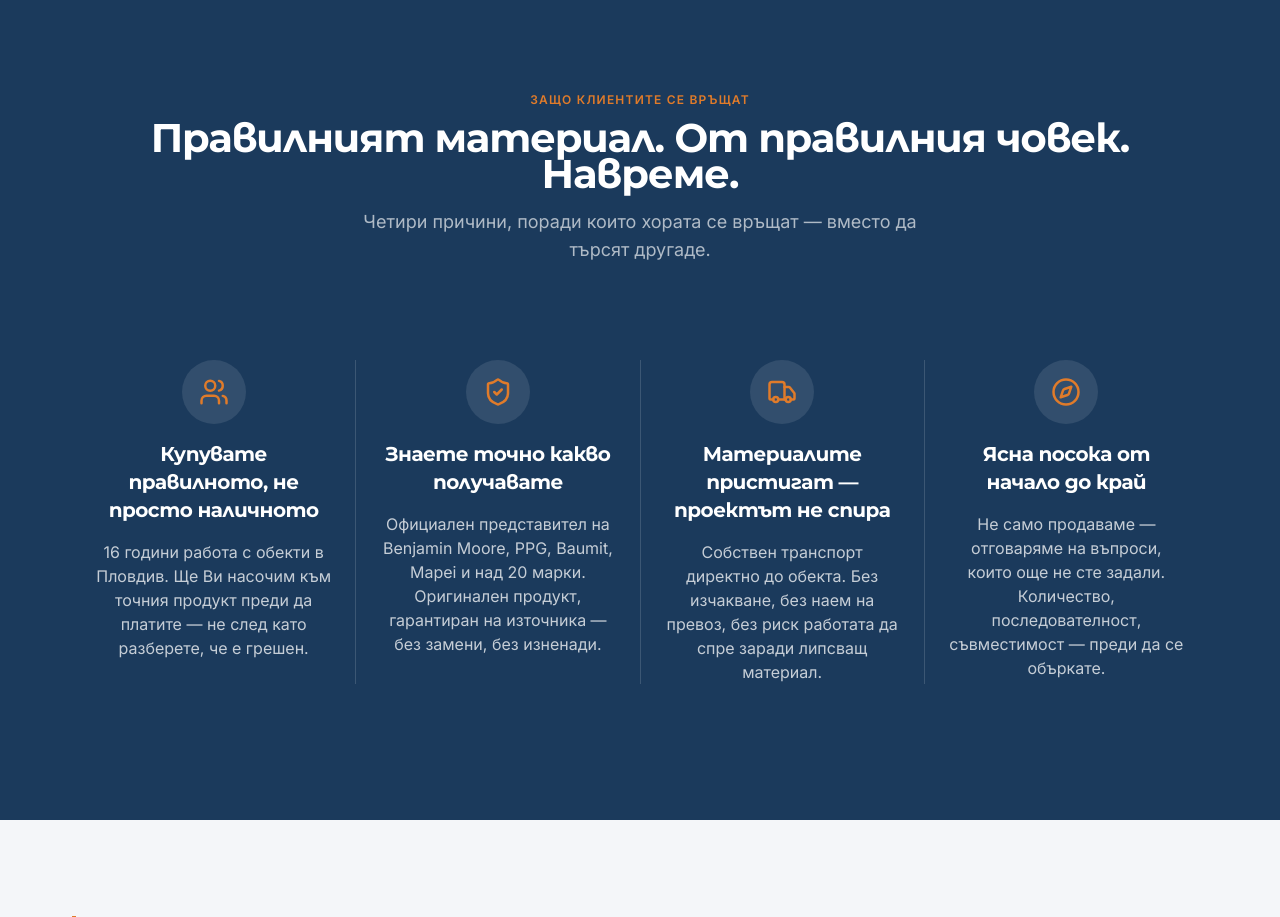
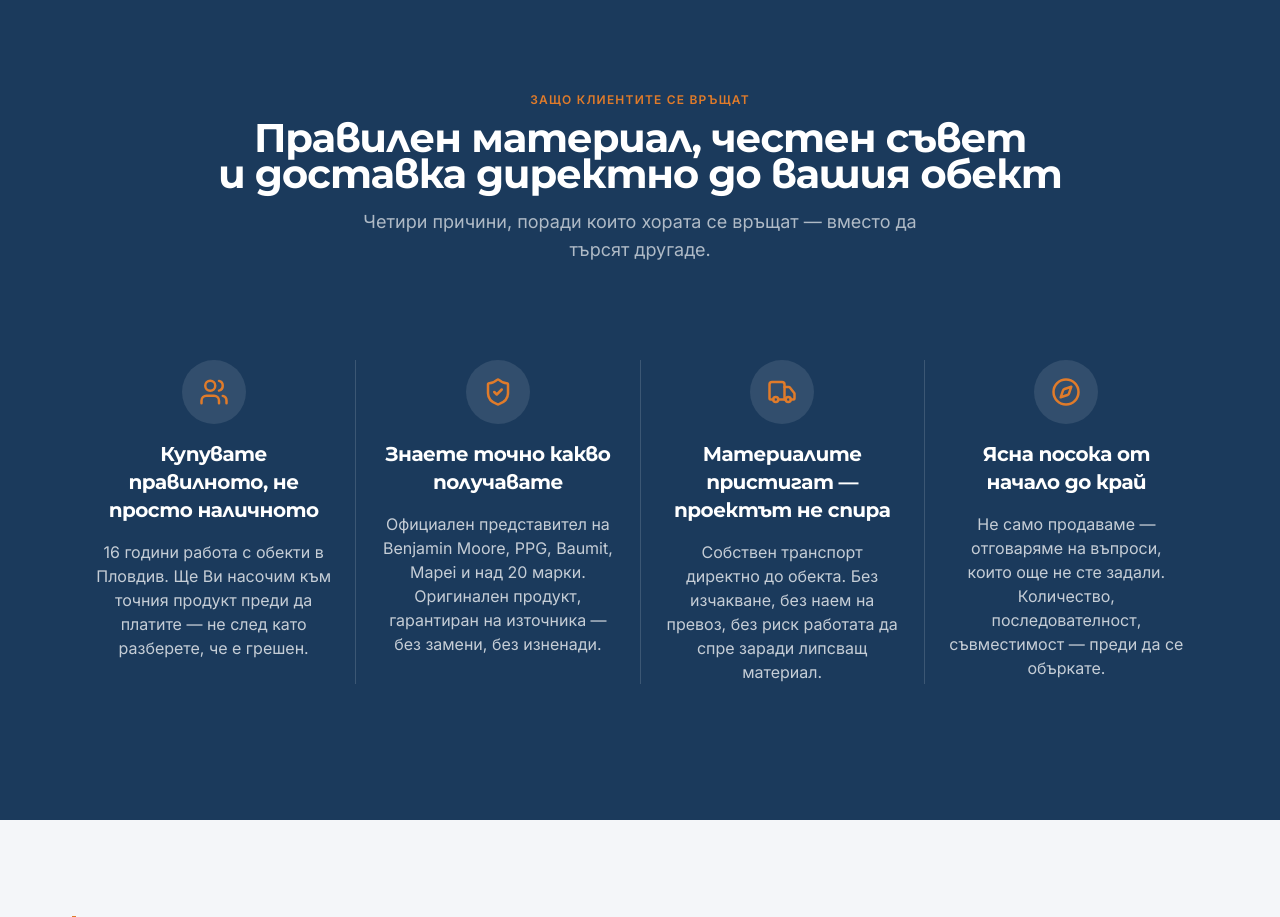
Before and after one commit to dmdigitalpartners/maxterm-paint, a Next.js app: page / in a window 1280 px wide. Shown: the part 3640-4557 px from the top of the page. Built offline with nearby package versions, Linux system fonts and the light colour scheme.

Commit message:
Auto-deploy: 2026-06-30 16:27

```diff
--- a/src/lib/content.ts
+++ b/src/lib/content.ts
@@ -145,7 +145,8 @@
 // ─── WHY US ───────────────────────────────────────────────────────────────────
 // Source: business-intelligence-report.md — all claims verified
 export const WHY_US = {
-  sectionTitle: 'Правилният материал. От правилния човек. Навреме.',
+  sectionTitle: 'Правилен материал, честен съвет',
+  sectionTitleLine2: 'и доставка директно до вашия обект',
   sectionSubtitle:
     'Четири причини, поради които хората се връщат — вместо да търсят другаде.',
   items: [
--- a/src/sections/WhyUs.tsx
+++ b/src/sections/WhyUs.tsx
@@ -48,6 +48,8 @@
             className="font-display font-bold text-2xl sm:text-3xl lg:text-[40px] text-white leading-tight"
           >
             {WHY_US.sectionTitle}
+            <br className="hidden lg:block" />
+            {' '}{WHY_US.sectionTitleLine2}
           </h2>
           <p className="text-white/65 text-base lg:text-lg mt-4 max-w-xl mx-auto">
             {WHY_US.sectionSubtitle}
```
